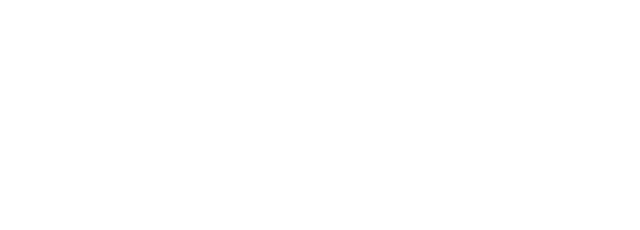
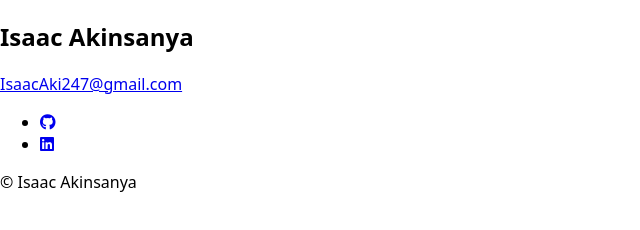
Before and after one commit to IsaacAkin/Couch-to-Coder-Project-Website, a plain HTML site: page index.html in a window 1280 px wide. Shown: the whole page, without its empty margins (0-640 px from the left). Drawn offline with Linux system fonts and the light colour scheme.

Commit message:
Populated index.html with my information
- added my name in large font to the page

- added my email as a link so people who view the page and want to get in contact with me can do so

- added the links to my GitHub and my LinkedIn so people can view my projects and check my work history/achievements

```diff
--- a/index.html
+++ b/index.html
@@ -1,11 +1,52 @@
 <!DOCTYPE html>
 <html lang="en">
   <head>
+    <link rel="stylesheet" href="style.css" />
+    <link
+      rel="stylesheet"
+      href="https://cdnjs.cloudflare.com/ajax/libs/font-awesome/6.0.0-beta3/css/all.min.css"
+    />
+    <link
+      href="https://fonts.googleapis.com/css2?family=Montserrat:wght@400&display=swap"
+      rel="stylesheet"
+    />
+    <script src="index.js"></script>
     <meta charset="UTF-8" />
     <meta name="viewport" content="width=device-width, initial-scale=1.0" />
-    <title>Webpage</title>
+    <title>Isaac Akinsanya</title>
   </head>
   <body>
-    <!--  -->
+    <main>
+      <section class="my-info">
+        <h1 class="fullname">Isaac Akinsanya</h1>
+        <a href="mailto:isaacaki247@gmail.com">IsaacAki247@gmail.com</a>
+        <div>
+          <nav class="my-socials">
+            <ul>
+              <li>
+                <a
+                  href="https://github.com/IsaacAkin"
+                  target="_blank"
+                  class="socials-icon"
+                  ><i class="fab fa-github"></i
+                ></a>
+              </li>
+              <li>
+                <a
+                  href="https://www.linkedin.com/in/isaac-akinsanya-729786216/"
+                  target="_blank"
+                  class="socials-icon"
+                  ><i class="fab fa-linkedin"></i
+                ></a>
+              </li>
+            </ul>
+          </nav>
+        </div>
+      </section>
+    </main>
+
+    <footer>
+      <p>&copy; Isaac Akinsanya</p>
+    </footer>
   </body>
 </html>
```
